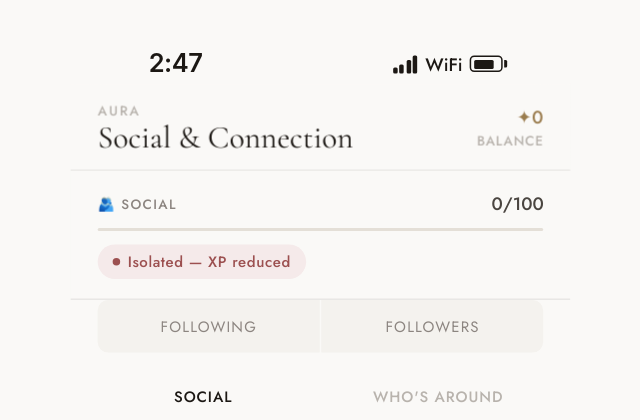
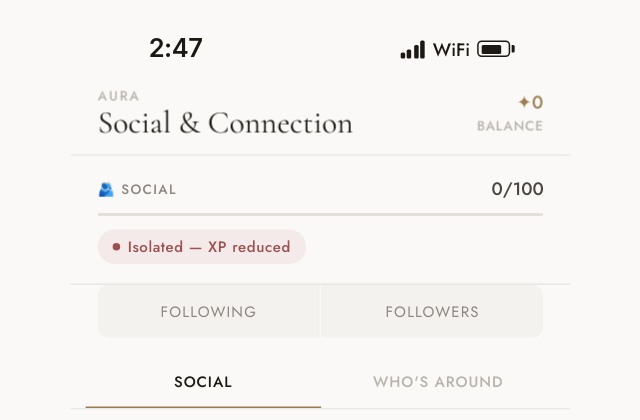
Before and after one commit to Kiralette/slhud, a FastAPI app: template app/templates/apps/aura.html in a window 1280 px wide. Shown: the top 420 px of the page, without its empty margins (319-959 px from the left). Run offline with FastAPI, Linux system fonts and the light colour scheme; the template is opened without the code that fills it, so the values that code supplies are empty.

Commit message:
Edit: status bar padding down to 20px and margin-right down to 30px

```diff
--- a/app/templates/base.html
+++ b/app/templates/base.html
@@ -63,8 +63,8 @@
 
     /* ── Status bar ── */
     .base-status-bar {
-      padding: 30px 22px 0px;
-      display: flex; justify-content: space-between; align-items: center; margin-left: 30px; margin-right: 20px;
+      padding: 20px 22px 0px;
+      display: flex; justify-content: space-between; align-items: center; margin-left: 30px; margin-right: 15px;
     }
     .base-status-time {
       font-family: -apple-system, 'SF Pro Display', 'Helvetica Neue', sans-serif;
```
